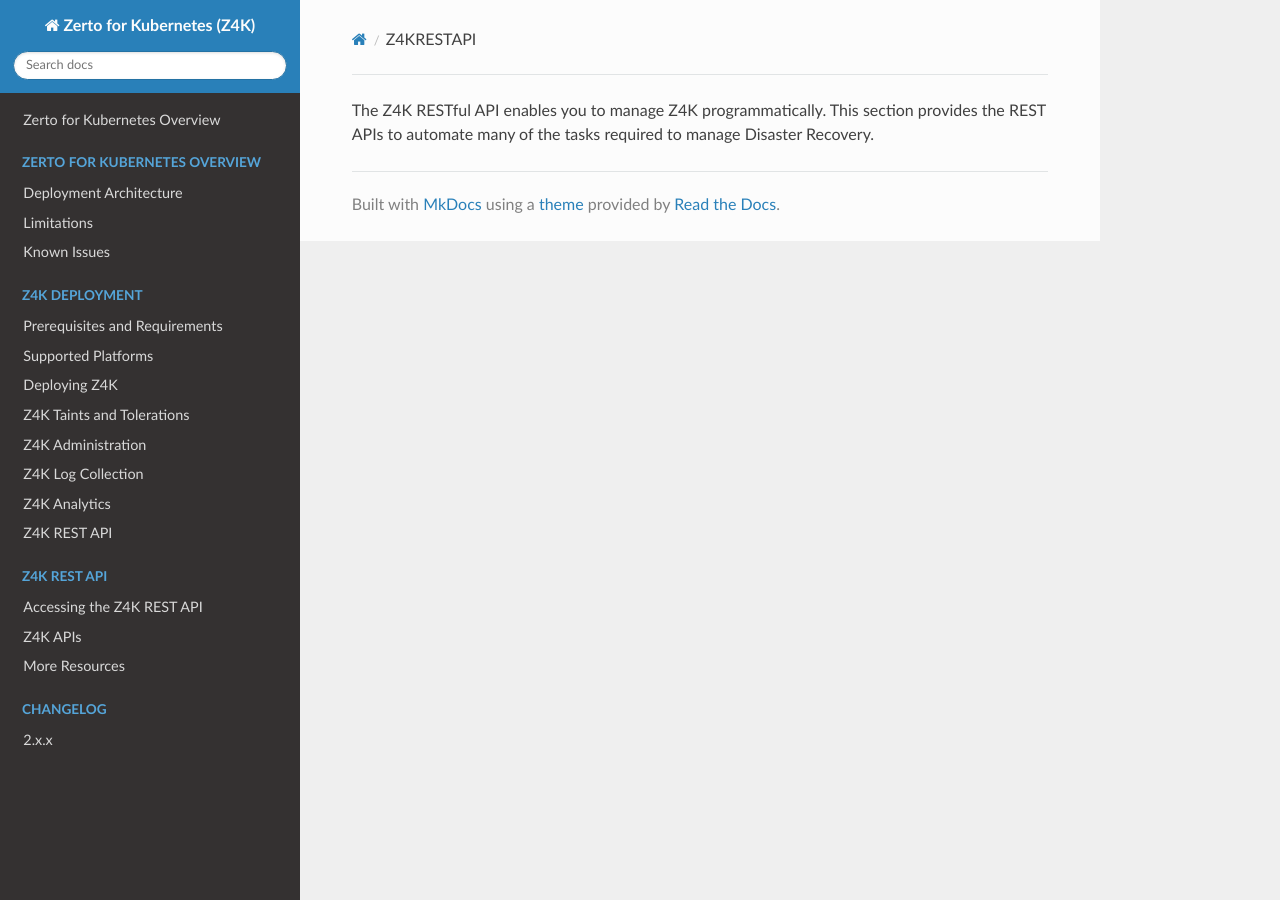
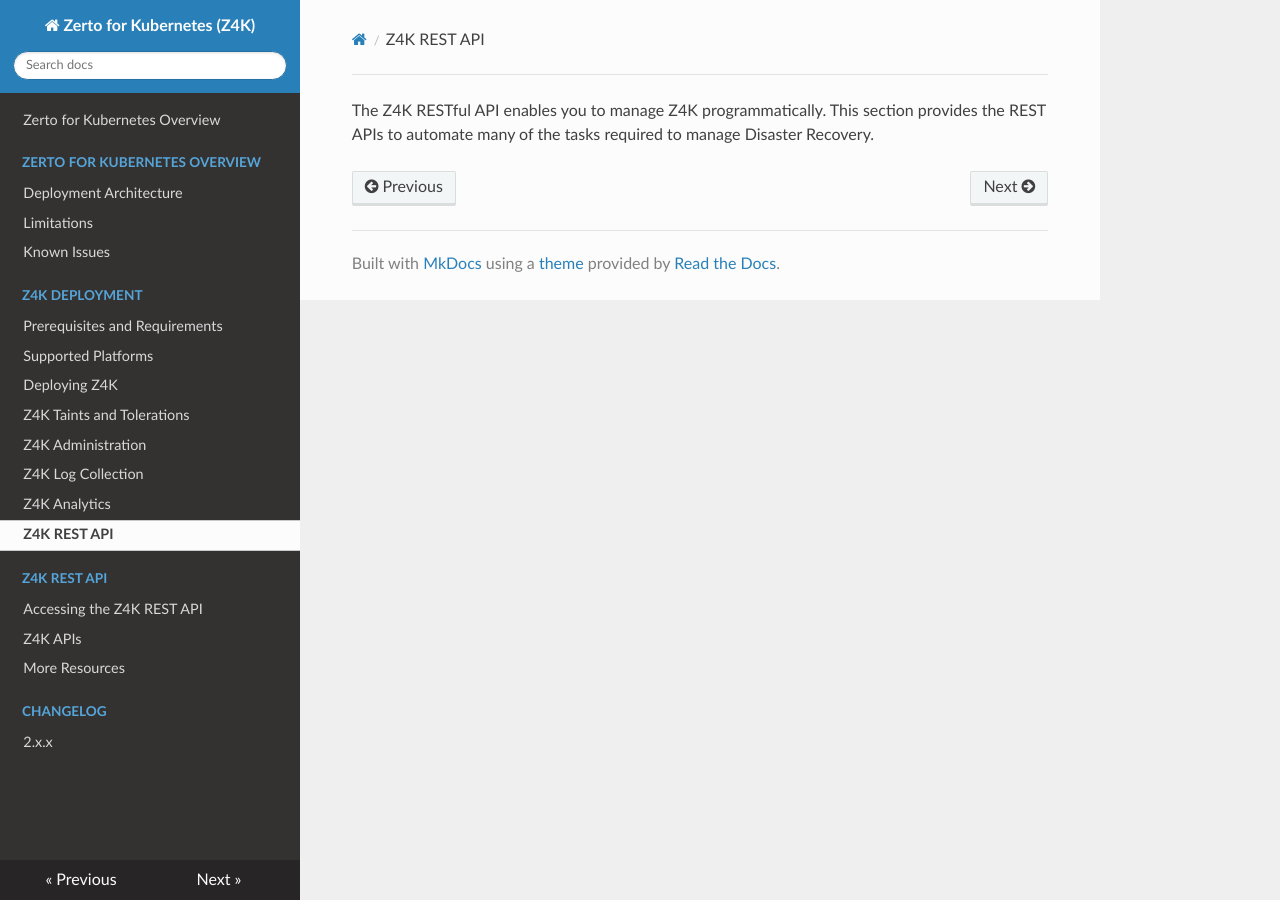
Before and after one commit to ZertoPublic/Z4K, an MkDocs documentation site: the page built from docs/Z4KRESTAPI.md, in a window 1280 px wide. Built offline with MkDocs 1.6.1, drawn with Linux system fonts in a browser that asks for light colours; some of the changed lines change nothing that is shown.

Commit message:
Update mkdocs.yml

```diff
--- a/mkdocs.yml
+++ b/mkdocs.yml
@@ -16,7 +16,7 @@
 - Z4K Administration: Z4KAdministrationGuide.md
 - Z4K Log Collection: LogCollection.md
 - Z4K Analytics: Z4KAnalytics.md
-- Z4K REST API: Z4K REST API.md
+- Z4K REST API: Z4KRESTAPI.md
 - Z4K REST API:
   - Accessing the Z4K REST API: AccessingZ4KRESTAPI.md
   - Z4K APIs: openapi.md
```
